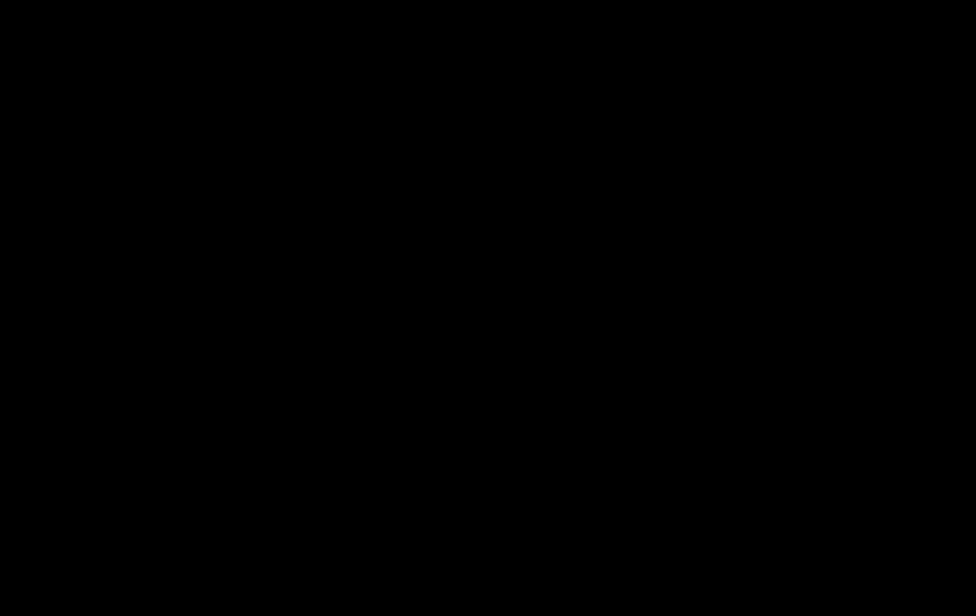
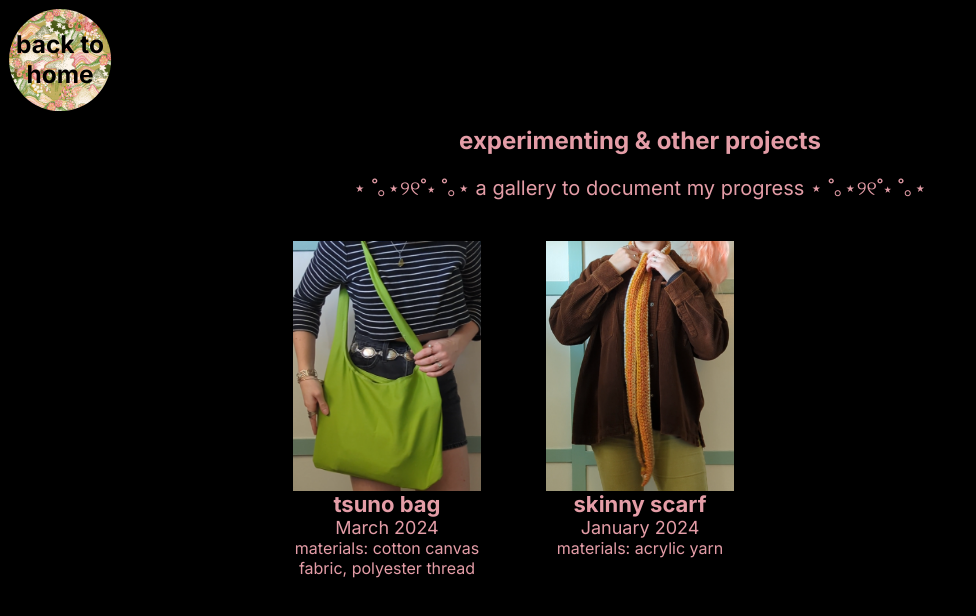
Before and after one commit to gracebmanning/itneedsmorecolor, a React (Create React App) app: page /projects-gallery in a window 1280 px wide. Before the commit this address had no page. Shown: the top 616 px of the page, without its empty margins (0-976 px from the left). Built offline with nearby package versions, Linux system fonts and the light colour scheme.

Commit message:
update project circle

```diff
--- a/src/App.js
+++ b/src/App.js
@@ -1,22 +1,14 @@
 import './App.css';
 import { Route, Routes } from 'react-router-dom';
 import Main from './components/Main';
-import WebsitesCoding from './components/Projects/websites-coding';
-import UIUXGraphicDesign from './components/Projects/uiux-graphicdesign';
-import SewingFiberArts from './components/Projects/sewing-fiberarts';
-import PhotographyFilmmaking from './components/Projects/photography-filmmaking';
-import CollagesPrintmaking from './components/Projects/collages-printmaking';
+import ProjectsGallery from './components/Projects/projectsGallery';
 
 function App() {
   return (
     <div className="App">
       <Routes>
         <Route path="/" element={<Main/>} />
-        <Route path="/websites-coding" element={<WebsitesCoding/>} />
-        <Route path="/uiux-graphicdesign" element={<UIUXGraphicDesign/>} />
-        <Route path="/sewing-fiberarts" element={<SewingFiberArts/>} />
-        <Route path="/photography-filmmaking" element={<PhotographyFilmmaking/>} />
-        <Route path="/collages-printmaking" element={<CollagesPrintmaking/>} />
+        <Route path="/projects-gallery" element={<ProjectsGallery/>} />
       </Routes>
     </div>
   );
--- a/src/components/Circles/circle.jsx
+++ b/src/components/Circles/circle.jsx
@@ -8,26 +8,17 @@ export function HomeCircle(){
   );
 }
 
+
+// USE FOR BIG PROJECTS
+//<li><a className="proj-list-link" href="/">June 2024 - project name</a></li>
+//<li><a className="proj-list-link" href="/">July 2024 - project name</a></li>
 export function ProjectCircle(){
   return(
     <div className="circle" id="project-circle">
       <h1>projects</h1>
       <ul id="projects-list">
-        <li>
-          <a className="proj-list-link" href="/websites-coding">websites • coding</a>
-        </li>
-        <li>
-          <a className="proj-list-link" href="/uiux-graphicdesign">ui/ux • graphic design</a>
-        </li>
-        <li>
-          <a className="proj-list-link" href="/sewing-fiberarts">sewing • fiber arts</a>
-        </li>
-        <li>
-          <a className="proj-list-link" href="/photography-filmmaking">photography • filmmaking</a>
-        </li>
-        <li>
-          <a className="proj-list-link" href="/collages-printmaking">collages • printmaking</a>
-        </li>
+
+        <li><a className="proj-list-link" href="/projects-gallery">experimenting / other projects</a></li>
       </ul>
     </div>
   )
@@ -37,7 +28,7 @@ export function AboutCircle(){
   return(
     <div className="circle" id="about-circle">
       <h1>about me</h1>
-      <p id="about-text">hi, my name is Grace and I love making things.</p>
+      <p id="about-text">this website is unfinished!!</p>
     </div>
   );
 }
--- a/src/components/Projects/ProjNavFooter.jsx
+++ b/src/components/Projects/ProjNavFooter.jsx
@@ -12,6 +12,8 @@ export function ProjNavbar() {
   );
 }
 
+
+// no longer in use
 export function ProjFooter() {
   return (
     <footer className="proj-footer">
--- a/src/components/Projects/ProjectTile.jsx
+++ /dev/null
@@ -1,32 +0,0 @@
-const styles = {
-  projectTile: {
-    display: "flex",
-    flexDirection: "column",
-    justifyContent: "center",
-    alignItems: "center",
-    textAlign: "center",
-    height: "fitContent",
-    width: "233px",
-    margin: "10px"
-  },
-  projectImage: {
-    height: "310px"
-  },
-  projectTitle: {
-    margin: "0px"
-  },
-  projectDate: {
-    margin: "0px"
-  }
-}
-
-export function ProjectTile({project}){
-    return(
-      <div className="projectTile" style={styles.projectTile}>
-        <img className="projectImage" src={project.image} alt={project.alt} style={styles.projectImage} />
-        <h2 className="projectTitle" style={styles.projectTitle}>{project.title}</h2>
-        <h3 className="projectDate" style={styles.projectDate}>{project.date}</h3>
-        <p className="projectMaterials">materials: {project.materials}</p>
-      </div>
-    )
-}
--- a/src/components/Projects/collages-printmaking.jsx
+++ /dev/null
@@ -1,16 +0,0 @@
-import { ProjNavbar, ProjFooter } from './ProjNavFooter';
-
-function CollagesPrintmaking() {
-  return (
-    <div className="page-container">
-        <ProjNavbar/>
-        <div className="page-content">
-            <h1 className="projectPageTitle">collages • printmaking</h1>
-            <p>--------------- project gallery goes here ---------------</p>
-        </div>
-        <ProjFooter/>
-    </div>
-  );
-}
-
-export default CollagesPrintmaking;
--- a/src/components/Projects/photography-filmmaking.jsx
+++ /dev/null
@@ -1,16 +0,0 @@
-import { ProjNavbar, ProjFooter } from './ProjNavFooter';
-
-function PhotographyFilmmaking() {
-  return (
-    <div className="page-container">
-        <ProjNavbar/>
-        <div className="page-content">
-            <h1 className="projectPageTitle">photography • filmmaking</h1>
-            <p>--------------- project gallery goes here ---------------</p>
-        </div>
-        <ProjFooter/>
-    </div>
-  );
-}
-
-export default PhotographyFilmmaking;
--- a/src/components/Projects/projects.css
+++ b/src/components/Projects/projects.css
@@ -69,6 +69,13 @@
 
 .projectPageTitle{
     font-size: 24px;
+    margin-bottom: 0px;
+}
+
+.projectPageSubTitle{
+    font-size: 20px;
+    font-weight: normal;
+    margin-bottom: 30px;
 }
 
 .projectGallery{
@@ -78,3 +85,29 @@
     grid-template-columns: 1fr 1fr 1fr;
     align-items: baseline;
 }
+
+.projectTile{
+    display: flex;
+    flex-direction: column;
+    justify-content: center;
+    align-items: center;
+    text-align: center;
+    height: fitContent;
+    width: 233px;
+    margin: 10px;
+  }
+
+  .projectImage{
+    height: 250px;
+  }
+
+  .projectTitle{
+    margin: 0px;
+    font-size: 22px;
+  }
+
+  .projectDate{
+    margin: 0px;
+    font-size: 18px;
+    font-weight: normal;
+  }
--- /dev/null
+++ b/src/components/Projects/projectsGallery.jsx
@@ -0,0 +1,50 @@
+import './projects.css';
+import { ProjNavbar } from './ProjNavFooter';
+import { crochetScarf1, tsunoBag } from '../../assets/images/project-images/project-images';
+
+const projects = [
+  {
+    title: "tsuno bag",
+    date: "March 2024",
+    materials: "cotton canvas fabric, polyester thread",
+    image: tsunoBag,
+    alt: "green tsuno bag"
+  },
+  {
+    title: "skinny scarf",
+    date: "January 2024",
+    materials: "acrylic yarn",
+    image: crochetScarf1,
+    alt: "skinny crochet scarf using colors of mustard, burnt orange, burgundy, and cream."
+  },
+]
+
+function ProjectTile({project}){
+    return(
+      <div className="projectTile">
+        <img className="projectImage" src={project.image} alt={project.alt} />
+        <h2 className="projectTitle">{project.title}</h2>
+        <h3 className="projectDate">{project.date}</h3>
+        <p className="projectMaterials">materials: {project.materials}</p>
+      </div>
+    )
+}
+
+function ProjectsGallery() {
+  return (
+    <div className="page-container">
+        <ProjNavbar/>
+        <div className="page-content">
+            <h1 className="projectPageTitle">experimenting & other projects</h1>
+            <h2 className="projectPageSubTitle">⋆ ˚｡⋆୨୧˚⋆ ˚｡⋆ a gallery to document my progress ⋆ ˚｡⋆୨୧˚⋆ ˚｡⋆ </h2>
+            <div className="projectGallery">
+              {projects.map((proj, index) => (
+                  <ProjectTile key={index} project={proj} />
+                ))}
+            </div>
+        </div>
+    </div>
+  );
+}
+
+export default ProjectsGallery;
--- a/src/components/Projects/sewing-fiberarts.jsx
+++ /dev/null
@@ -1,39 +0,0 @@
-import { ProjNavbar, ProjFooter } from './ProjNavFooter';
-import { crochetScarf1, tsunoBag } from '../../assets/images/project-images/project-images';
-import { ProjectTile } from './ProjectTile';
-
-const fiberArtsProjects = [
-  {
-    title: "tsuno bag",
-    date: "March 2024",
-    materials: "cotton canvas fabric, polyester thread",
-    image: tsunoBag,
-    alt: "green tsuno bag"
-  },
-  {
-    title: "scarf (1st project!)",
-    date: "January 2024",
-    materials: "acrylic yarn",
-    image: crochetScarf1,
-    alt: "skinny crochet scarf using colors of mustard, burnt orange, burgundy, and cream."
-  },
-]
-
-function SewingFiberArts() {
-  return (
-    <div className="page-container">
-        <ProjNavbar/>
-        <div className="page-content">
-            <h1 className="projectPageTitle">sewing • crochet • embroidery</h1>
-            <div className="projectGallery">
-              {fiberArtsProjects.map((proj, index) => (
-                  <ProjectTile key={index} project={proj} />
-                ))}
-            </div>
-        </div>
-        <ProjFooter/>
-    </div>
-  );
-}
-
-export default SewingFiberArts;
--- a/src/components/Projects/uiux-graphicdesign.jsx
+++ /dev/null
@@ -1,16 +0,0 @@
-import { ProjNavbar, ProjFooter } from './ProjNavFooter';
-
-function UIUXGraphicDesign() {
-  return (
-    <div className="page-container">
-        <ProjNavbar/>
-        <div className="page-content">
-            <h1 className="projectPageTitle">UI/UX design • graphic design</h1>
-            <p>--------------- project gallery goes here ---------------</p>
-        </div>
-        <ProjFooter/>
-    </div>
-  );
-}
-
-export default UIUXGraphicDesign;
--- a/src/components/Projects/websites-coding.jsx
+++ /dev/null
@@ -1,16 +0,0 @@
-import { ProjNavbar, ProjFooter } from './ProjNavFooter';
-
-function WebsitesCoding() {
-  return (
-    <div className="page-container">
-        <ProjNavbar/>
-        <div className="page-content">
-            <h1 className="projectPageTitle">websites • other coding projects</h1>
-            <p>--------------- project gallery goes here ---------------</p>
-        </div>
-        <ProjFooter/>
-    </div>
-  );
-}
-
-export default WebsitesCoding;
```
